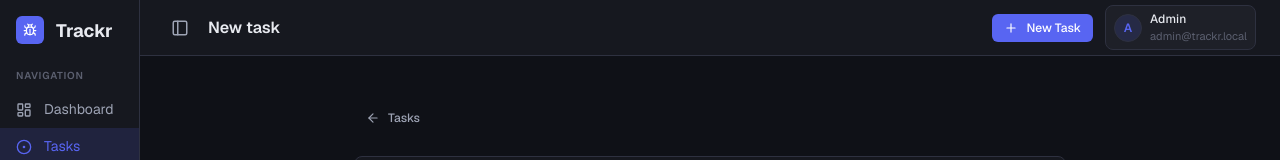
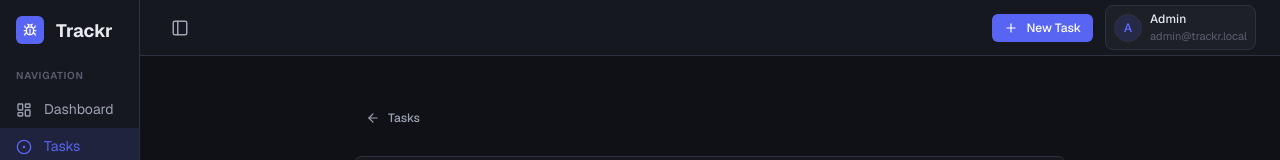
Before and after one commit to jhaysdevs/trackr, a Next.js app: page /tasks/new in a window 1280 px wide. Shown: the top 160 px of the page. Built offline with nearby package versions, Linux system fonts and the light colour scheme.

Commit message:
updating new task component to have live preview of task title

```diff
--- /dev/null
+++ b/src/app/(dashboard)/tasks/new/NewTaskShell.tsx
@@ -0,0 +1,17 @@
+'use client';
+
+import { Header } from '@/components/layout/Header/Header';
+import { CreateTaskView } from '@/components/tasks/CreateTaskView/CreateTaskView';
+import styles from '../tasks.module.scss';
+
+/** App shell hides its page `<h1>` so {@link CreateTaskView} owns the single live “New task” heading. */
+export function NewTaskShell() {
+	return (
+		<>
+			<Header omitPageTitle />
+			<main className={styles.main}>
+				<CreateTaskView />
+			</main>
+		</>
+	);
+}
--- a/src/app/(dashboard)/tasks/new/page.tsx
+++ b/src/app/(dashboard)/tasks/new/page.tsx
@@ -1,17 +1,8 @@
 import type { Metadata } from 'next';
-import { Header } from '@/components/layout/Header/Header';
-import { CreateTaskView } from '@/components/tasks/CreateTaskView/CreateTaskView';
-import styles from '../tasks.module.scss';
+import { NewTaskShell } from './NewTaskShell';
 
 export const metadata: Metadata = { title: 'New Task' };
 
 export default function NewTaskPage() {
-	return (
-		<>
-			<Header title="New task" />
-			<main className={styles.main}>
-				<CreateTaskView />
-			</main>
-		</>
-	);
+	return <NewTaskShell />;
 }
--- a/src/components/layout/Header/Header.tsx
+++ b/src/components/layout/Header/Header.tsx
@@ -8,9 +8,11 @@ import styles from './Header.module.scss';
 
 interface HeaderProps {
 	title?: string;
+	/** When true, the page title `<h1>` is not rendered (use when the route body supplies the main heading). */
+	omitPageTitle?: boolean;
 }
 
-export function Header({ title = 'Tasks' }: HeaderProps) {
+export function Header({ title = 'Tasks', omitPageTitle = false }: HeaderProps) {
 	const router = useRouter();
 	const { toggleSidebar, toggleMobileSidebar } = useUiStore();
 
@@ -29,7 +31,7 @@ export function Header({ title = 'Tasks' }: HeaderProps) {
 				<button className={styles.toggleBtn} onClick={handleToggle} aria-label="Toggle sidebar">
 					<PanelLeft size={18} />
 				</button>
-				{title && <h1 className={styles.pageTitle}>{title}</h1>}
+				{!omitPageTitle && title ? <h1 className={styles.pageTitle}>{title}</h1> : null}
 			</div>
 			<div className={styles.right}>
 				<Button
--- a/src/components/tasks/TaskForm/TaskForm.module.scss
+++ b/src/components/tasks/TaskForm/TaskForm.module.scss
@@ -62,10 +62,14 @@
 }
 
 .heading {
+	flex: 1;
+	min-width: 0;
 	font-size: v.$font-size-xl;
 	font-weight: v.$font-weight-semibold;
 	color: v.$color-text-primary;
 	line-height: v.$line-height-tight;
+	overflow-wrap: anywhere;
+	word-break: break-word;
 }
 
 .badgeRow {
--- a/src/components/tasks/TaskForm/TaskForm.tsx
+++ b/src/components/tasks/TaskForm/TaskForm.tsx
@@ -295,7 +295,9 @@ export function TaskForm({ taskId, variant = 'page', onDismiss, onCreated }: Tas
 
 			<form className={styles.form} onSubmit={form.handleSubmit(onSubmit)} noValidate>
 				<div className={styles.formHeader}>
-					<h1 className={styles.heading}>{isEdit ? 'Edit Task' : 'New Task'}</h1>
+					<h1 className={styles.heading} aria-live="polite" aria-atomic="true">
+						{isEdit ? 'Edit Task' : (watchedTitle?.trim() || 'New Task')}
+					</h1>
 					{isEdit && task && (
 						<div className={styles.badgeRow}>
 							<Badge variant={{ kind: 'status', value: task.status }} />
```
